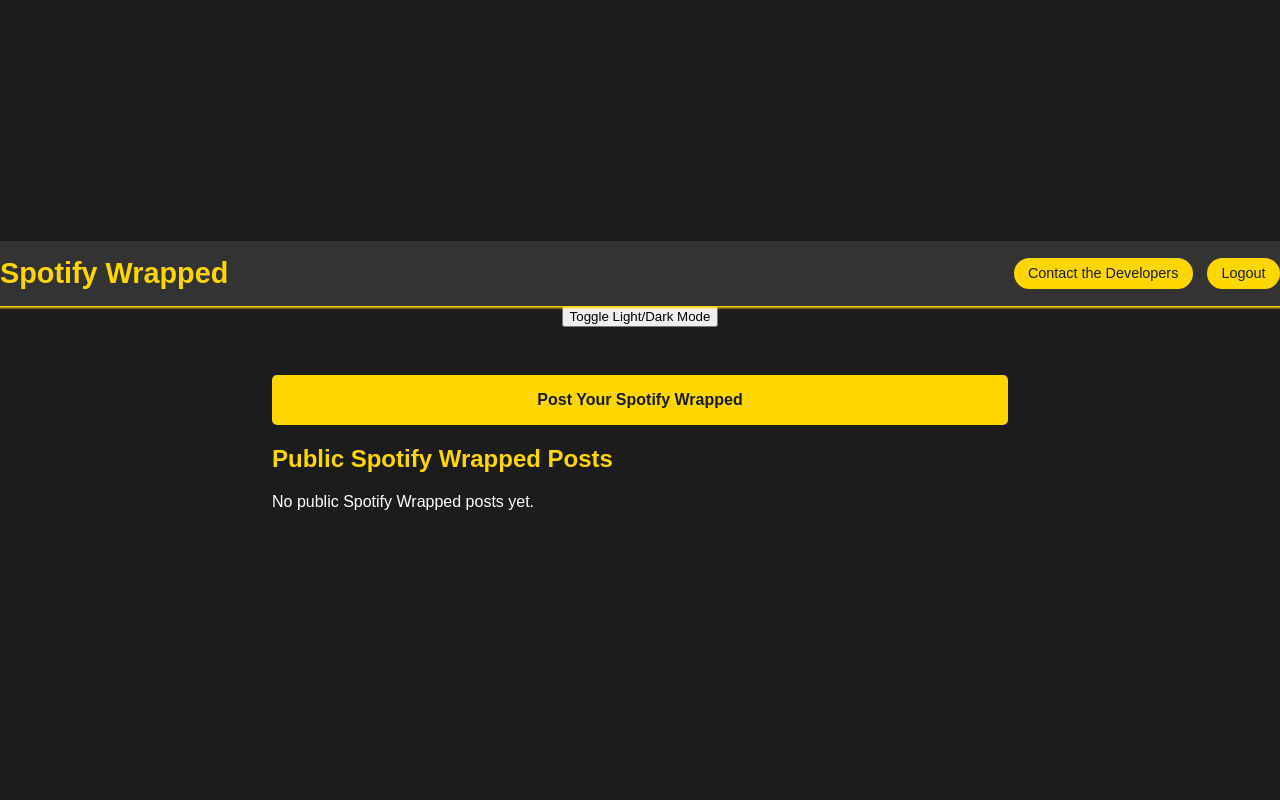
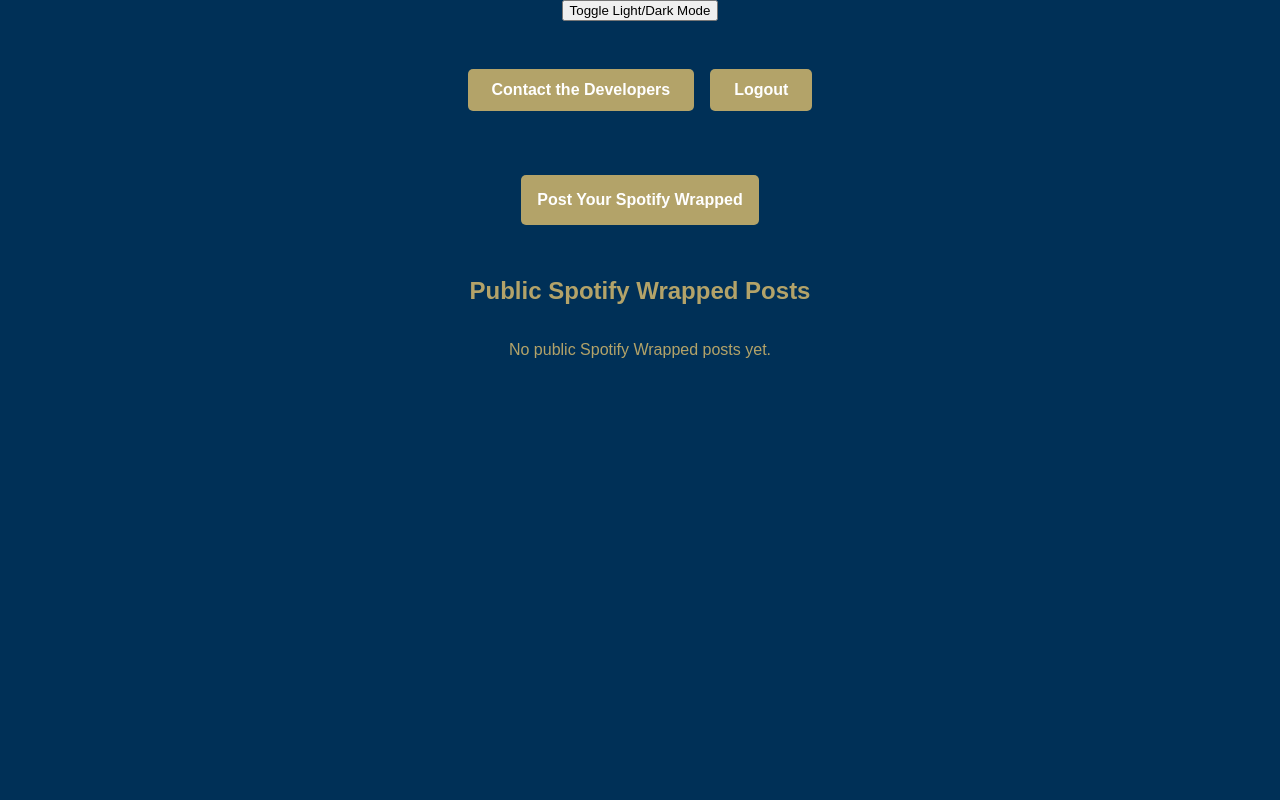
Before and after one commit to grahamonica/2340project2, a Django app: page / in a window 1280 px wide. Run offline with Django 5.2, Linux system fonts and the light colour scheme; the visitor is signed in with stand-in values (Sample User, id 1); data that the repository does not hold is empty; parts of the project's set-up code (start-up, migrations or seed data) failed here and were passed over.

Commit message:
added troubleshooting for api, still working that. got rid of header bc it was super buggy

```diff
--- a/backend/models.py
+++ b/backend/models.py
@@ -1,4 +1,3 @@
-# backend/models.py
 from django.db import models
 from django.contrib.auth.models import User
 
@@ -7,6 +6,8 @@ class SpotifyWrapped(models.Model):
     top_tracks = models.JSONField()  # Store as JSON
     top_artists = models.JSONField()
     is_public = models.BooleanField(default=False)
+    created_at = models.DateTimeField(auto_now_add=True)  # Automatically set on creation
+    updated_at = models.DateTimeField(auto_now=True)  # Automatically updated on save
 
     def __str__(self):
         return f"{self.user.username}'s Spotify Wrapped"
--- a/backend/views.py
+++ b/backend/views.py
@@ -18,36 +18,50 @@ sp_oauth = SpotifyOAuth(
     client_id=settings.SPOTIPY_CLIENT_ID,
     client_secret=settings.SPOTIPY_CLIENT_SECRET,
     redirect_uri=settings.SPOTIPY_REDIRECT_URI,
-    scope="user-top-read"
+    scope="user-top-read",
+    cache_path=None  # This forces Spotify to ask for login every time
 )
 
 def spotify_login(request):
+    # Clear any existing token data
+    request.session.pop("token_info", None)
+
     # Redirect to Spotify's authorization page
     auth_url = sp_oauth.get_authorize_url()
+    print("Spotify Authorization URL:", auth_url)  # Debugging
     return redirect(auth_url)
 
+
 def spotify_callback(request):
-    # Retrieve the authorization code from the callback URL
     code = request.GET.get('code')
 
     if code:
         try:
-            # Get the access token using the code
+            # Get the access token
             token_info = sp_oauth.get_access_token(code)
             access_token = token_info['access_token']
-
-            # Initialize Spotify client with the access token
             sp = Spotify(auth=access_token)
 
-            # Fetch user's top tracks and artists
-            top_tracks = sp.current_user_top_tracks(limit=5)['items']
-            top_artists = sp.current_user_top_artists(limit=5)['items']
+            # Fetch top tracks and artists
+            top_tracks_response = sp.current_user_top_tracks(limit=5)
+            top_artists_response = sp.current_user_top_artists(limit=5)
 
-            # Format the track and artist data for storage
+            # Debug: Print raw API responses
+            print("Raw Top Tracks Response:", top_tracks_response)
+            print("Raw Top Artists Response:", top_artists_response)
+
+            # Extract and format data
+            top_tracks = top_tracks_response.get('items', [])
+            top_artists = top_artists_response.get('items', [])
+
             top_tracks_data = [{'name': track['name'], 'artist': track['artists'][0]['name']} for track in top_tracks]
             top_artists_data = [{'name': artist['name']} for artist in top_artists]
 
-            # Save data in the SpotifyWrapped model associated with the logged-in user
+            # Debug: Log formatted data
+            print("Formatted Top Tracks:", top_tracks_data)
+            print("Formatted Top Artists:", top_artists_data)
+
+            # Save data to database
             SpotifyWrapped.objects.update_or_create(
                 user=request.user,
                 defaults={'top_tracks': top_tracks_data, 'top_artists': top_artists_data, 'is_public': True}
@@ -55,7 +69,6 @@ def spotify_callback(request):
 
             messages.success(request, "Your Spotify Wrapped has been posted successfully!")
             return redirect('home')
-
         except Exception as e:
             print("Error during Spotify callback:", e)
             messages.error(request, "There was an issue connecting to Spotify.")
--- a/static/css/styles.css
+++ b/static/css/styles.css
@@ -1,61 +1,92 @@
-/* Base styling for both modes */
-body {
-    font-family: Arial, sans-serif;
-    margin: 0;
-    padding: 20px;
-    display: flex;
-    flex-direction: column;
-    align-items: center;
-    transition: background-color 0.3s ease, color 0.3s ease;
-}
-
-/* Center the entire login box */
+/* Base styling */
 body {
     font-family: Arial, sans-serif;
     margin: 0;
     padding: 0;
     display: flex;
+    flex-direction: column;
     align-items: center;
-    justify-content: center;
-    height: 100vh;
-    transition: background-color 0.3s ease, color 0.3s ease;
+    justify-content: flex-start;
+    min-height: 100vh;
+    background-color: #1C1C1C; /* Dark background */
+    color: #FFFFFF;
+}
+/* Dark Mode Styling */
+body.dark-mode {
+    background-color: #003057; /* GT navy for background */
+    color: #B3A369; /* GT gold for text */
 }
 
-.login-container {
+/* Main content area */
+.content {
+    max-width: 800px;
+    width: 90%;
+    padding: 1rem 1rem; /* Minimal padding */
+    box-sizing: border-box;
     display: flex;
-    justify-content: center;
+    flex-direction: column;
     align-items: center;
-    width: 100%;
-    padding: 20px;
 }
 
-/* Login Box Styling */
-.login-box {
-    background-color: #FFFFFF;
-    padding: 2rem;
-    border-radius: 12px;
-    box-shadow: 0 4px 15px rgba(0, 0, 0, 0.1);
-    max-width: 400px;
-    width: 100%;
-    text-align: center;
-    transition: background-color 0.3s ease, color 0.3s ease;
+/* Ensure buttons are spaced and positioned correctly */
+.nav-buttons {
+    display: flex;
+    justify-content: center; /* Center the buttons horizontally */
+    gap: 1em; /* Add spacing between buttons */
+    margin-top: 2em; /* Add space above the buttons */
+    margin-bottom: 2em; /* Add space below the buttons */
 }
 
-/* Header and Subtitle Styling */
-.login-title {
-    font-size: 1.8em;
-    color: #FFD700;
+.nav-button {
+    text-decoration: none;
+    padding: 0.75em 1.5em;
+    border-radius: 5px;
     font-weight: bold;
-    margin-bottom: 0.5rem;
+    font-size: 1rem;
+    color: #FFFFFF; /* White text for visibility */
+    background-color: #B3A369; /* GT gold */
+    transition: background-color 0.3s ease;
 }
 
-.login-subtitle {
-    color: #333333;
-    font-size: 1em;
-    margin-bottom: 1.5rem;
+.nav-button:hover {
+    background-color: #A3925A; /* Darker gold for hover effect */
 }
 
-/* Input and Button Styling */
+/* Post Spotify Wrapped Button */
+.post-spotify-button {
+    display: block;
+    text-align: center;
+    padding: 1em;
+    margin: 2em auto; /* Center horizontally and add space above/below */
+    border-radius: 5px;
+    font-weight: bold;
+    text-decoration: none;
+    color: #FFFFFF; /* White text */
+    background-color: #B3A369; /* GT gold */
+    transition: background-color 0.3s ease;
+}
+
+.post-spotify-button:hover {
+    background-color: #A3925A; /* Darker gold for hover effect */
+}
+
+/* Wrapped posts */
+.wrapped-post {
+    padding: 1.5em;
+    margin: 2em 0;
+    border-radius: 10px;
+    background-color: #F4F4F4; /* Light gray for posts */
+    box-shadow: 0px 4px 10px rgba(0, 0, 0, 0.1);
+    width: 100%;
+}
+
+body.dark-mode .wrapped-post {
+    background-color: #004C77; /* Darker navy for dark mode */
+    color: #B3A369; /* GT gold */
+    border-left: 5px solid #B3A369;
+}
+
+/* Input and button styling */
 form input[type="text"],
 form input[type="password"] {
     width: 100%;
@@ -123,150 +150,7 @@ form button:hover {
 }
 
 .toggle-mode-button:hover {
-    background-color: #FFC700;
-}
-
-/* Dark Mode Styles */
-body.dark-mode {
-    background-color: #1E1E1E;
-    color: #FFFFFF;
-}
-
-.login-box.dark-mode {
-    background-color: #333333;
-    color: #FFFFFF;
-}
-
-form input[type="text"].dark-mode,
-form input[type="password"].dark-mode {
-    background-color: #444444;
-    color: #FFFFFF;
-    border: 1px solid #666666;
-}
-
-form button.dark-mode {
-    background-color: #666666;
-    color: #FFD700;
-}
-
-form button.dark-mode:hover {
-    background-color: #777777;
-}
-
-.toggle-mode-button.dark-mode {
-    background-color: #444444;
-    color: #FFD700;
-}
-
-/* Header styles */
-.header {
-    width: 100%;
-    display: flex;
-    justify-content: space-between;
-    align-items: center;
-    padding: 1em;
-    background-color: #282828;
-    box-shadow: 0 4px 2px -2px #FFD700;
-    position: sticky;
-    top: 0;
-}
-
-.header h1 {
-    font-size: 1.8em;
-    margin: 0;
-}
-
-.header .nav-buttons a {
-    text-decoration: none;
-    padding: 0.5em 1em;
-    margin-left: 10px;
-    border-radius: 20px;
-    font-size: 0.9em;
-    color: #FFFFFF;
-    transition: background-color 0.3s;
-}
-
-.header .nav-buttons a:hover {
-    background-color: #FFD700;
-}
-
-/* Main content styling */
-.content {
-    max-width: 800px;
-    width: 100%;
-    padding: 2em;
-    box-sizing: border-box;
-}
-
-.post-spotify-button {
-    display: block;
-    text-align: center;
-    padding: 1em;
-    margin: 1em 0;
-    border-radius: 5px;
-    font-weight: bold;
-    text-decoration: none;
-    transition: background-color 0.3s;
-}
-
-.wrapped-post {
-    padding: 1.5em;
-    margin: 1em 0;
-    border-radius: 10px;
-    width: 80%;
-    box-shadow: 0px 4px 10px rgba(0, 0, 0, 0.5);
-}
-
-.wrapped-post h3, .wrapped-post h4 {
-    margin-bottom: 0.5em;
-}
-
-/* Dark Mode */
-body.dark-mode {
-    background-color: #1C1C1C;
-    color: #FFFFFF;
-}
-
-body.dark-mode .header {
-    background-color: #333333;
-}
-
-body.dark-mode h1, body.dark-mode h2, .header h1 {
-    color: #FFD700;
-}
-
-body.dark-mode .post-spotify-button, body.dark-mode .nav-buttons a {
-    background-color: #FFD700;
-    color: #1C1C1C;
-}
-
-body.dark-mode .wrapped-post {
-    background-color: #2A2A2A;
-    border-left: 5px solid #FFD700;
-}
-
-/* Light Mode */
-body.light-mode {
-    background-color: #FFFFFF;
-    color: #000000;
-}
-
-body.light-mode .header {
-    background-color: #FFAA00;
-}
-
-body.light-mode h1, body.light-mode h2, .header h1 {
-    color: #FFAA00;
-}
-
-body.light-mode .post-spotify-button, body.light-mode .nav-buttons a {
-    background-color: #FFAA00;
-    color: #FFFFFF;
-}
-
-body.light-mode .wrapped-post {
-    background-color: #F9F9F9;
-    border-left: 5px solid #FFAA00;
+    background-color: #A3925A; /* Darker gold */
 }
 
 /* Share Buttons */
--- a/templates/home.html
+++ b/templates/home.html
@@ -7,20 +7,18 @@
     <link rel="stylesheet" href="{% static 'css/styles.css' %}">
 </head>
 <body class="dark-mode">
-    <!-- Header with Navigation Buttons -->
-    <div class="header">
-        <h1>Spotify Wrapped</h1>
-        <div class="nav-buttons">
-            <a href="{% url 'contact' %}">Contact the Developers</a>
-            <a href="{% url 'logout' %}">Logout</a>
-        </div>
-    </div>
-
     <!-- Light/Dark Mode Toggle Button -->
     <button class="toggle-button" onclick="toggleMode()">Toggle Light/Dark Mode</button>
 
     <!-- Main Content -->
     <div class="content">
+        <!-- Navigation Buttons -->
+        <div class="nav-buttons">
+            <a href="{% url 'contact' %}" class="nav-button">Contact the Developers</a>
+            <a href="{% url 'logout' %}" class="nav-button">Logout</a>
+        </div>
+
+        <!-- Post Spotify Wrapped Button -->
         <a href="{% url 'spotify_login' %}" class="post-spotify-button">Post Your Spotify Wrapped</a>
 
         <h2>Public Spotify Wrapped Posts</h2>
```
Also changed, not shown: other parts of static/css/styles.css (+23 -24 lines), backend/migrations/0002_spotifywrapped_created_at_spotifywrapped_updated_at.py (added).
